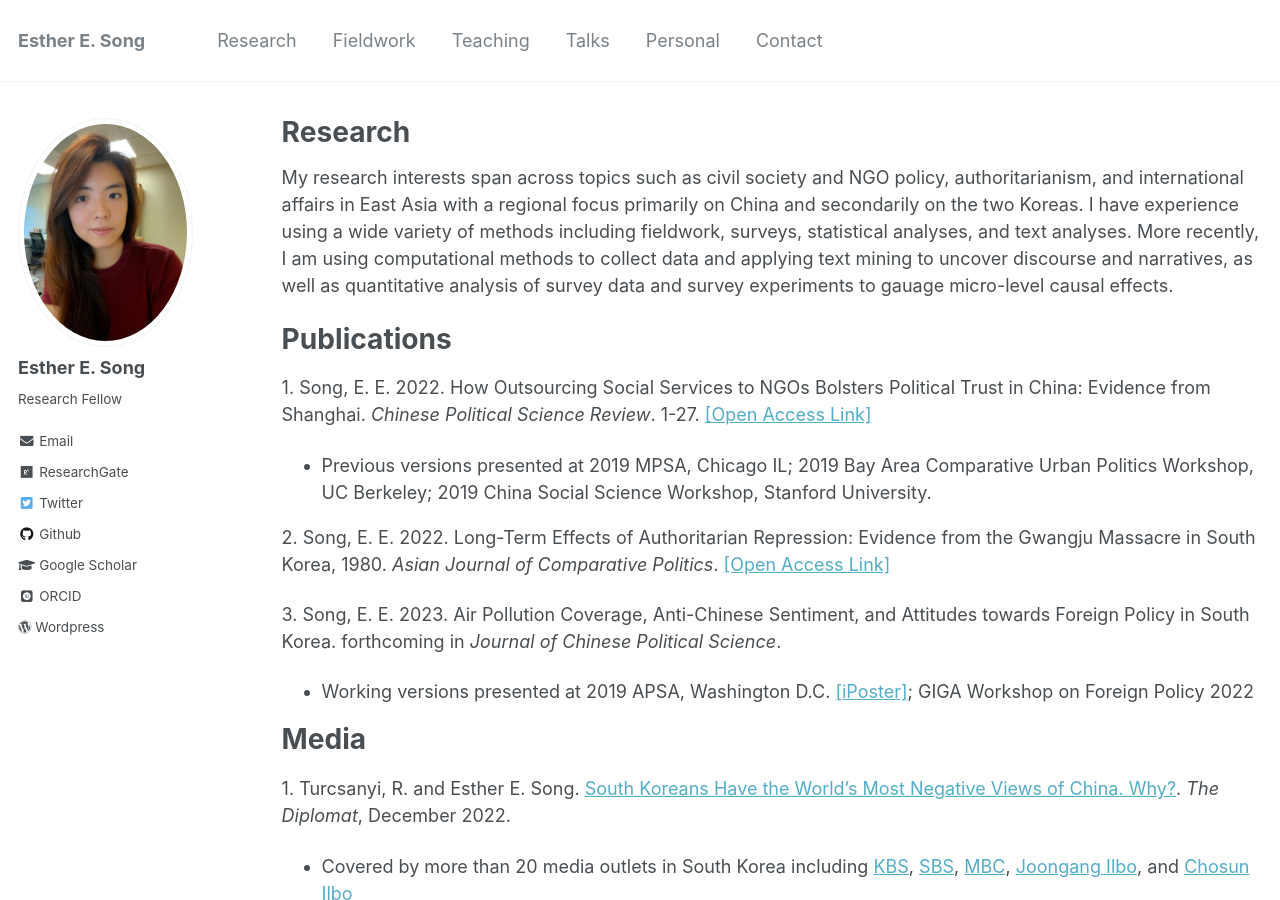
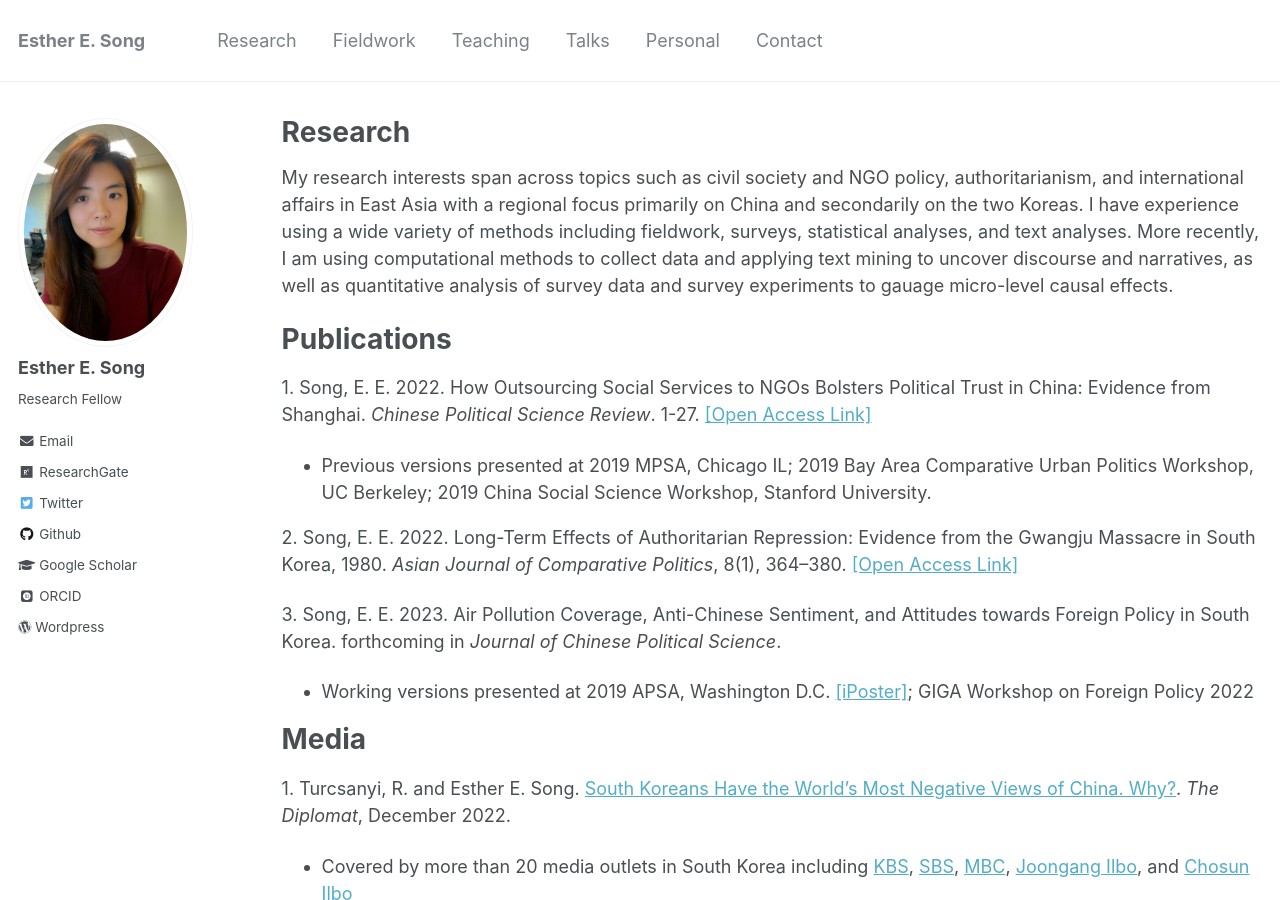
Before and after one commit to ehsong/ehsong.github.io, a Jekyll site: the page built from _pages/research.md, in a window 1280 px wide and 900 px high. Built offline with Jekyll 4.4.1, drawn with Linux system fonts in a browser that asks for light colours; some web fonts are replaced.

Commit message:
Update research.md

```diff
--- a/_pages/research.md
+++ b/_pages/research.md
@@ -14,7 +14,7 @@
 1\. Song, E. E. 2022. How Outsourcing Social Services to NGOs Bolsters Political Trust in China: Evidence from Shanghai. *Chinese Political Science Review*. 1-27. [[Open Access Link]](https://link.springer.com/article/10.1007/s41111-021-00207-z)
    * Previous versions presented at 2019 MPSA, Chicago IL; 2019 Bay Area Comparative Urban Politics Workshop, UC Berkeley; 2019 China Social Science Workshop, Stanford University.
 
-2\. Song, E. E. 2022. Long-Term Effects of Authoritarian Repression: Evidence from the Gwangju Massacre in South Korea, 1980. *Asian Journal of Comparative Politics*. [[Open Access Link]](https://journals.sagepub.com/doi/epub/10.1177/20578911221147994)
+2\. Song, E. E. 2022. Long-Term Effects of Authoritarian Repression: Evidence from the Gwangju Massacre in South Korea, 1980. *Asian Journal of Comparative Politics*, 8(1), 364–380. [[Open Access Link]](https://journals.sagepub.com/doi/epub/10.1177/20578911221147994)
 
 3\. Song, E. E. 2023. Air Pollution Coverage, Anti-Chinese Sentiment, and Attitudes towards Foreign Policy in South Korea. forthcoming in *Journal of Chinese Political Science*.
    * Working versions presented at 2019 APSA, Washington D.C. [[iPoster]](https://apsa2019-apsa.ipostersessions.com/default.aspx?s=DF-1D-34-3D-64-33-21-12-B0-42-57-A1-87-AC-68-E1); GIGA Workshop on Foreign Policy 2022
```
